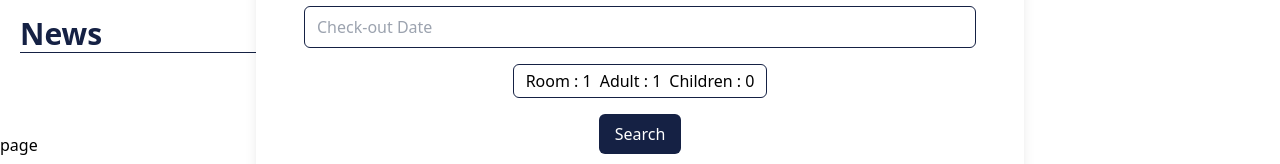
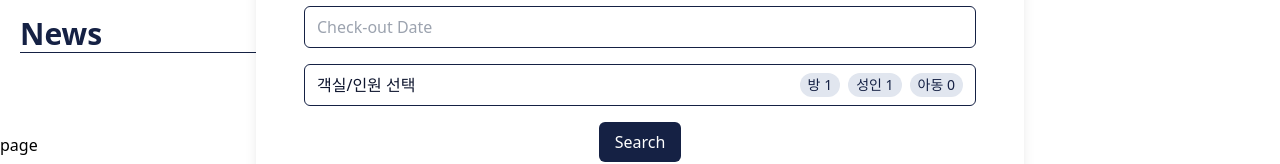
Before and after one commit to Raina-Moon/korip-web, a Next.js app: page / in a window 1280 px wide. Shown: the part 756-920 px from the top of the page. Built offline with nearby package versions, Linux system fonts and the light colour scheme; no server answers.

Commit message:
💄 ui: enhance room and guest selection button for improved accessibility and styling

```diff
--- a/src/app/page.tsx
+++ b/src/app/page.tsx
@@ -183,14 +183,35 @@ const page = () => {
             />
           </label>
 
-          <div
+          <button
             onClick={() => setIsActive(!isActive)}
-            className="flex flex-row border-primary-800 border rounded-md px-3 py-1 gap-2"
+            className="
+    w-full
+    border border-primary-800
+    rounded-md
+    px-3
+    py-2
+    flex
+    justify-between
+    items-center
+    hover:bg-primary-50
+    transition-colors
+    duration-200
+  "
           >
-            <p>Room : {room}</p>
-            <p>Adult : {adults}</p>
-            <p>Children : {children}</p>
-          </div>
+            <span className="text-primary-900 font-medium">객실/인원 선택</span>
+            <span className="flex gap-2">
+              <span className="bg-primary-100 text-primary-800 px-2 py-0.5 rounded-full text-sm">
+                방 {room}
+              </span>
+              <span className="bg-primary-100 text-primary-800 px-2 py-0.5 rounded-full text-sm">
+                성인 {adults}
+              </span>
+              <span className="bg-primary-100 text-primary-800 px-2 py-0.5 rounded-full text-sm">
+                아동 {children}
+              </span>
+            </span>
+          </button>
 
           <button
             onClick={handleSearch}
```
